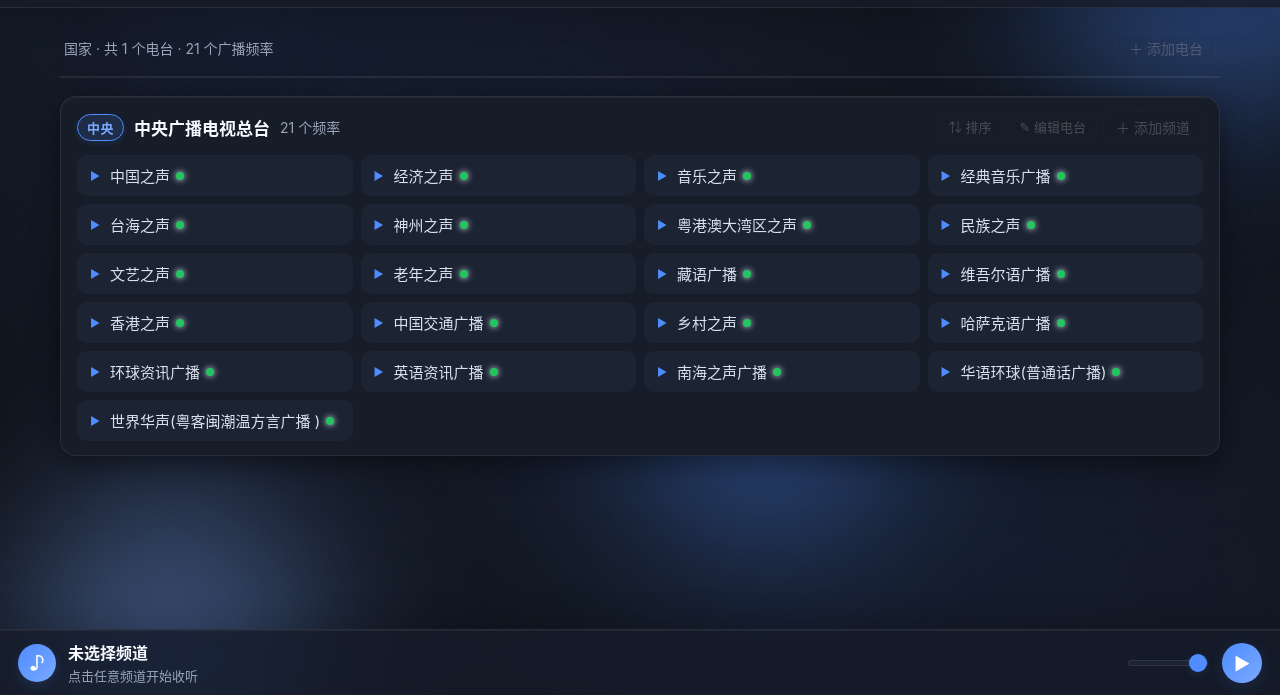
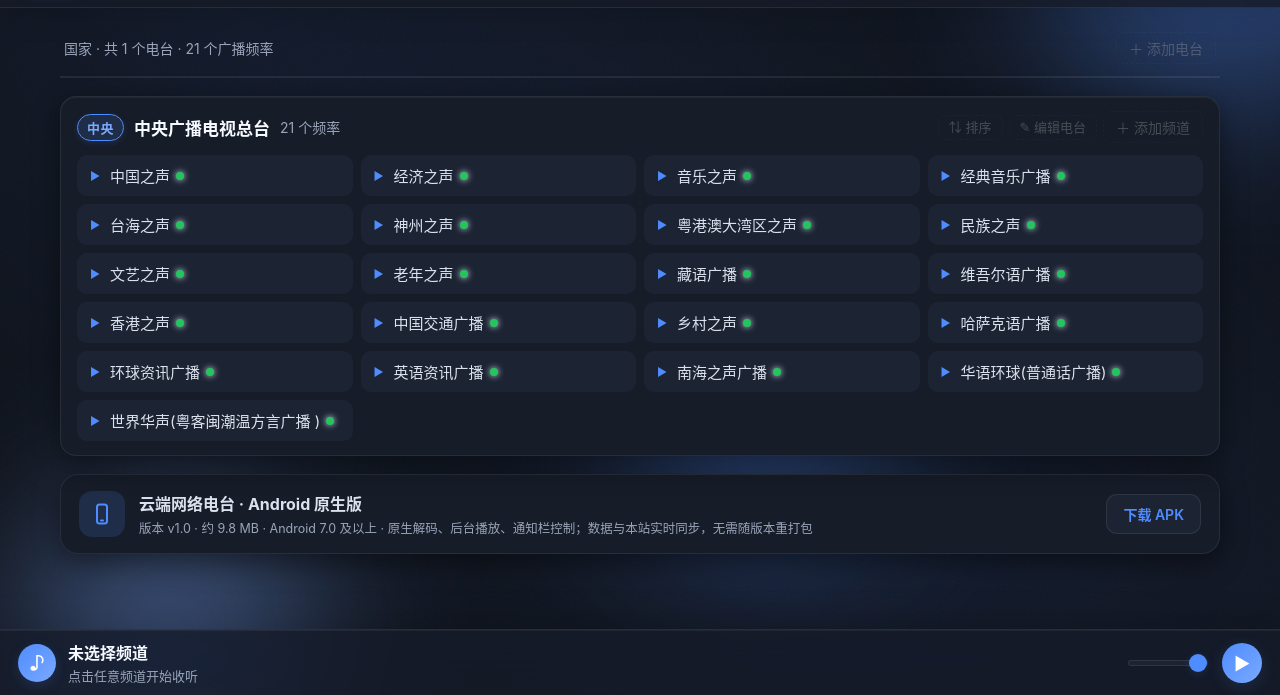
Before and after one commit to qinvision/radio-station, a plain HTML site: page index.html in a window 1280 px wide. Shown: the part 105-800 px from the top of the page. Drawn offline with nearby package versions, Linux system fonts and the light colour scheme.

Commit message:
feat: 页面新增 App 下载入口（站内相对路径直链 APK，不暴露仓库来源）

```diff
--- a/index.html
+++ b/index.html
@@ -60,6 +60,16 @@ body.locked .btn-add:hover, body.locked .btn-add-station:hover, body.locked .btn
 body.locked .cactions{ display:none !important; }
 body.locked .p-copy{ display:none !important; }
 .wrap{ max-width:1200px; margin:0 auto; padding:calc(var(--topbar-h) + 24px) 20px 130px; }
+.dl-card{ margin-top:18px; display:flex; align-items:center; gap:14px; padding:16px 18px; border-radius:18px; background:var(--card); border:1px solid var(--border); box-shadow:var(--shadow); }
+.dl-ico{ flex:none; width:46px; height:46px; border-radius:13px; display:flex; align-items:center; justify-content:center; background:var(--accent-soft); color:var(--accent); }
+.dl-ico svg{ width:24px; height:24px; display:block; }
+.dl-info{ flex:1; min-width:0; }
+.dl-title{ font-size:16px; font-weight:700; color:var(--text); }
+.dl-meta{ font-size:12.5px; color:var(--text-2); margin-top:3px; }
+.dl-btn{ flex:none; padding:9px 16px; border-radius:11px; border:1px solid var(--border); background:var(--card-2); color:var(--accent); font-size:14px; font-weight:600; font-family:inherit; white-space:nowrap; text-decoration:none; display:inline-flex; align-items:center; gap:6px; transition:all .2s cubic-bezier(.4,0,.2,1); }
+.dl-btn:hover{ border-color:var(--accent); filter:brightness(1.12); transform:translateY(-1px); box-shadow:0 4px 12px var(--accent-soft); }
+.dl-btn:active{ transform:scale(.96); }
+@media (max-width:640px){ .dl-card{ padding:13px 14px; gap:11px; border-radius:15px; } .dl-ico{ width:38px; height:38px; border-radius:11px; } .dl-title{ font-size:14.5px; } .dl-meta{ font-size:11.5px; } .dl-btn{ padding:7px 12px; font-size:13px; } }
 .layout{ display:grid; grid-template-columns:minmax(0,1fr); gap:18px; align-items:stretch; }
 .layout.with-side{ grid-template-columns:168px minmax(0,1fr); }
 .main-col{ min-width:0; }
@@ -306,6 +316,7 @@ body,.brand h1,.station-head h3,.ctxt,.p-name{ transition:color .3s,background .
     </div>
     <div class="topbar-right" data-inspector-id="html:f84d5675:13">
       <button class="export-btn" id="exportBtn" title="导出为包含当前全部数据的独立 HTML 文件" data-inspector-id="html:f84d5675:14">导出 HTML</button>
+      <a class="export-btn" id="appDownload" href="radio-native-v1.0.apk" download title="下载云端网络电台 Android 安装包（原生版 v1.0，Android 7.0+）" rel="noopener">下载 App</a>
       <button class="lock-btn locked" id="lockBtn" title="编辑已锁定，点击解锁" data-inspector-id="html:f84d5675:15"><svg viewBox="0 0 24 24" fill="none" stroke="currentColor" stroke-width="2" stroke-linecap="round" stroke-linejoin="round"><rect x="4" y="10.5" width="16" height="10" rx="2.5"></rect><path d="M7.8 10.5V7.4a4.2 4.2 0 0 1 8.4 0v3.1"></path><path d="M12 14.6v2.2"></path></svg></button>
       <div class="theme-switch" id="themeSwitch" data-inspector-id="html:f84d5675:20">
         <span class="theme-dot" data-theme="night" style="background:#4f8cff" title="墨夜" data-inspector-id="html:f84d5675:21"></span>
@@ -329,6 +340,16 @@ body,.brand h1,.station-head h3,.ctxt,.p-name{ transition:color .3s,background .
     <aside class="quick-nav" id="quickNav" data-inspector-id="html:f84d5675:41"></aside>
     <main class="main-col" data-inspector-id="html:f84d5675:42">
       <div id="list" data-inspector-id="html:f84d5675:43"></div>
+      <div class="dl-card">
+        <div class="dl-ico">
+          <svg viewBox="0 0 24 24" fill="none" stroke="currentColor" stroke-width="2" stroke-linecap="round" stroke-linejoin="round"><rect x="7" y="2.5" width="10" height="19" rx="2.5"></rect><path d="M11 18.5h2"></path></svg>
+        </div>
+        <div class="dl-info">
+          <div class="dl-title">云端网络电台 · Android 原生版</div>
+          <div class="dl-meta">版本 v1.0 · 约 9.8 MB · Android 7.0 及以上 · 原生解码、后台播放、通知栏控制；数据与本站实时同步，无需随版本重打包</div>
+        </div>
+        <a class="dl-btn" href="radio-native-v1.0.apk" download rel="noopener">下载 APK</a>
+      </div>
     </main>
   </div>
 </div>
@@ -1424,6 +1445,7 @@ function exportHtml() {
     clone.querySelectorAll('.channel.active').forEach(el => el.classList.remove('active'));
     const bodyEl = clone.querySelector('body');
     if (bodyEl) bodyEl.className = 'locked';
+    clone.querySelectorAll('#appDownload, .dl-card').forEach(el => el.remove());
     const html = '<!DOCTYPE html>\n' + clone.outerHTML;
     const blob = new Blob([html], { type: 'text/html;charset=utf-8' });
     const url = URL.createObjectURL(blob);
```
